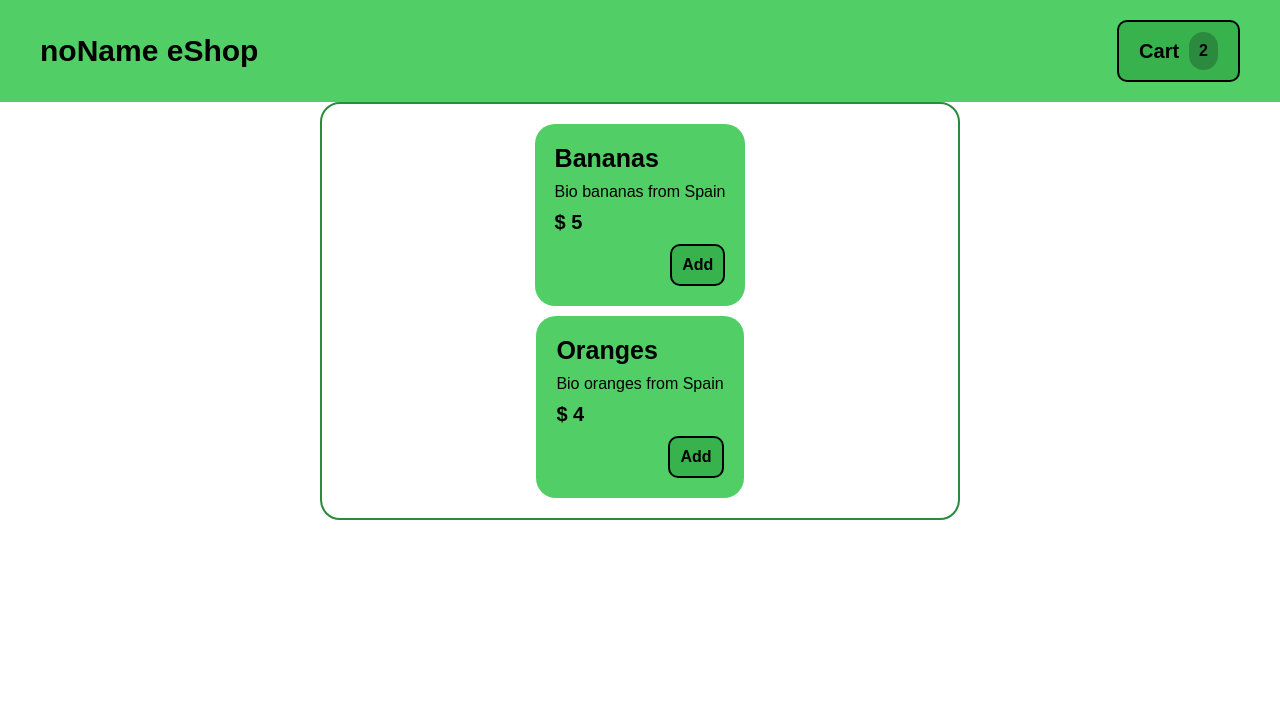
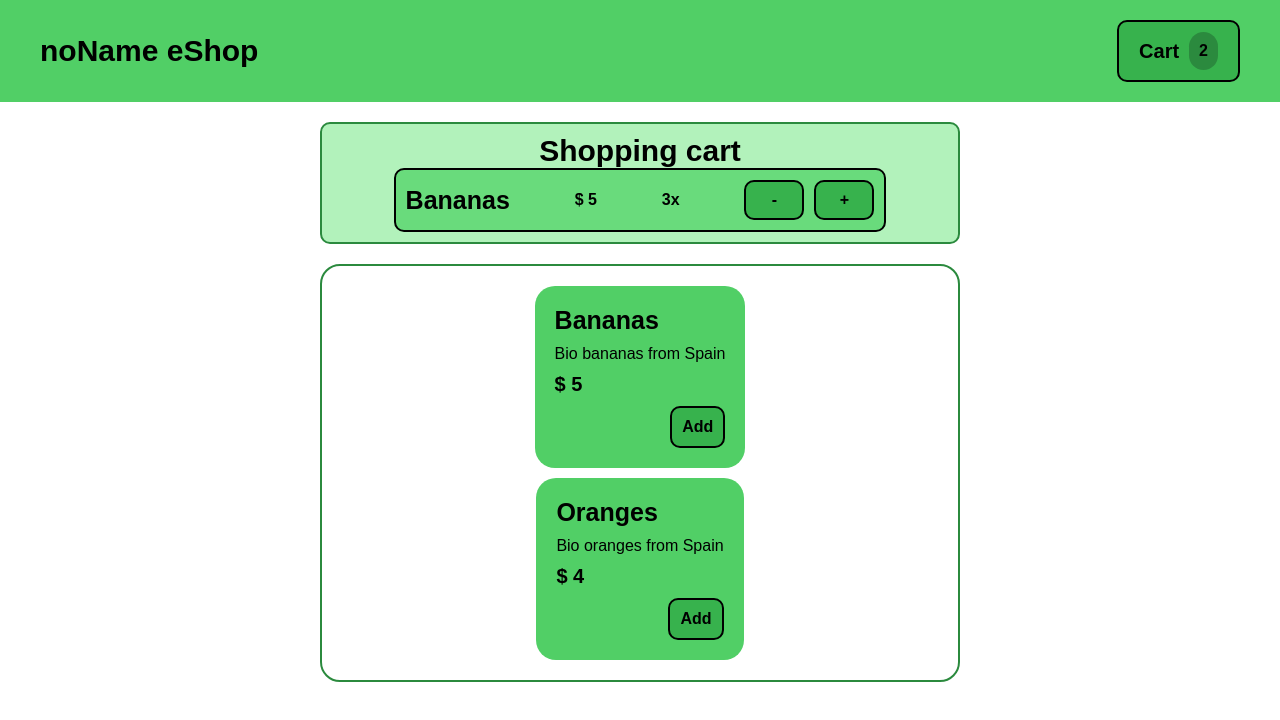
Before and after one commit to KarelSmola/eshop-cart-redux-training, a React (Create React App) app: page / in a window 1280 px wide. Shown: the top 720 px of the page. Built offline with nearby package versions, Linux system fonts and the light colour scheme.

Commit message:
Cart and CartItem components added. Redux store added.

```diff
--- a/package.json
+++ b/package.json
@@ -3,11 +3,13 @@
   "version": "0.1.0",
   "private": true,
   "dependencies": {
+    "@reduxjs/toolkit": "^1.9.3",
     "@testing-library/jest-dom": "^5.16.5",
     "@testing-library/react": "^13.4.0",
     "@testing-library/user-event": "^13.5.0",
     "react": "^18.2.0",
     "react-dom": "^18.2.0",
+    "react-redux": "^8.0.5",
     "react-scripts": "5.0.1",
     "web-vitals": "^2.1.4"
   },
--- a/src/App.js
+++ b/src/App.js
@@ -1,11 +1,13 @@
 import React from "react";
 import Header from "./components/Header";
+import Cart from "./components/Cart/Cart";
 import Items from "./components/Items/Items";
 
 const App = () => {
   return (
     <div>
       <Header />
+      <Cart />
       <Items />
     </div>
   );
--- /dev/null
+++ b/src/components/Cart/Cart.js
@@ -0,0 +1,15 @@
+import React from "react";
+import CartItem from "./CartItem";
+
+import classes from "./Cart.module.css";
+
+const Cart = () => {
+  return (
+    <div className={classes["cart-wrap"]}>
+      <h1 className={classes.title}>Shopping cart</h1>
+      <CartItem />
+    </div>
+  );
+};
+
+export default Cart;
--- /dev/null
+++ b/src/components/Cart/Cart.module.css
@@ -0,0 +1,15 @@
+.cart-wrap {
+  width: 50%;
+  margin: 2rem auto;
+  padding: 1rem;
+  display: flex;
+  flex-direction: column;
+  align-items: center;
+  border: 2px solid #2b8a3e;
+  border-radius: 1rem;
+  background-color: #b2f2bb;
+}
+
+.title {
+  font-size: 3rem;
+}
--- /dev/null
+++ b/src/components/Cart/CartItem.js
@@ -0,0 +1,20 @@
+import React from "react";
+
+import classes from "./CartItem.module.css";
+
+const CartItem = () => {
+  return (
+    <div className={classes["cart-item-wrap"]}>
+      <h1 className={classes.title}>Bananas</h1>
+      <p className={classes.price}>$ 5</p>
+      <p className={classes.amount}>3x</p>
+      <div className={classes["btn-box"]}>
+
+      <button className={classes["remove-item"]}>-</button>
+      <button className={classes["add-item"]}>+</button>
+      </div>
+    </div>
+  );
+};
+
+export default CartItem;
--- /dev/null
+++ b/src/components/Cart/CartItem.module.css
@@ -0,0 +1,44 @@
+.cart-item-wrap {
+  width: 80%;
+  display: flex;
+  align-items: center;
+  justify-content: space-between;
+  padding: 1rem;
+  border: 2px solid #000;
+  border-radius: 1rem;
+  background-color: #69db7c;
+}
+
+.title {
+  font-size: 2.5rem;
+}
+
+.price,
+.amount {
+  font-size: 1.6rem;
+  font-weight: 600;
+}
+
+.btn-box {
+  display: flex;
+  gap: 1rem;
+}
+
+.add-item,
+.remove-item {
+  align-self: flex-end;
+  border: 2px solid #000;
+  border-radius: 1rem;
+  width: 6rem;
+  height: 4rem;
+  background-color: #37b24d;
+  font-size: 1.6rem;
+  font-weight: 600;
+}
+
+.add-item:hover,
+.remove-item:hover {
+  cursor: pointer;
+  background-color: #2b8a3e;
+  color: #fff;
+}
--- a/src/components/Header.js
+++ b/src/components/Header.js
@@ -1,14 +1,17 @@
 import React from "react";
+
 import Logo from "./UI/Logo";
 import CartButton from "./Cart/CartButton";
 
 import classes from "./Header.module.css";
 
 const Header = () => {
+  const showCartHandler = () => {};
+
   return (
     <div className={classes.header}>
       <Logo />
-      <CartButton />
+      <CartButton onClick={showCartHandler} />
     </div>
   );
 };
--- a/src/index.js
+++ b/src/index.js
@@ -1,7 +1,14 @@
 import React from "react";
 import ReactDOM from "react-dom/client";
+import { Provider } from "react-redux";
+import store from "./store";
+
 import "./index.css";
 import App from "./App";
 
 const root = ReactDOM.createRoot(document.getElementById("root"));
-root.render(<App />);
+root.render(
+  <Provider store={store}>
+    <App />
+  </Provider>
+);
--- /dev/null
+++ b/src/store/index.js
@@ -0,0 +1,18 @@
+import { configureStore, createSlice } from "@reduxjs/toolkit";
+
+const initialState = { cartIsVisible: false };
+
+const cartSlice = createSlice({
+  name: "cart",
+  initialState,
+  reducers: {
+    cartIsVisible(state) {
+      state.cartIsVisible = !state.cartIsVisible;
+    },
+  },
+});
+
+const store = configureStore({ reducer: cartSlice.reducer });
+
+export const cartActions = cartSlice.actions;
+export default store;
```
Also changed, not shown: 1 other file (tests, documents, lock files or other folders).
